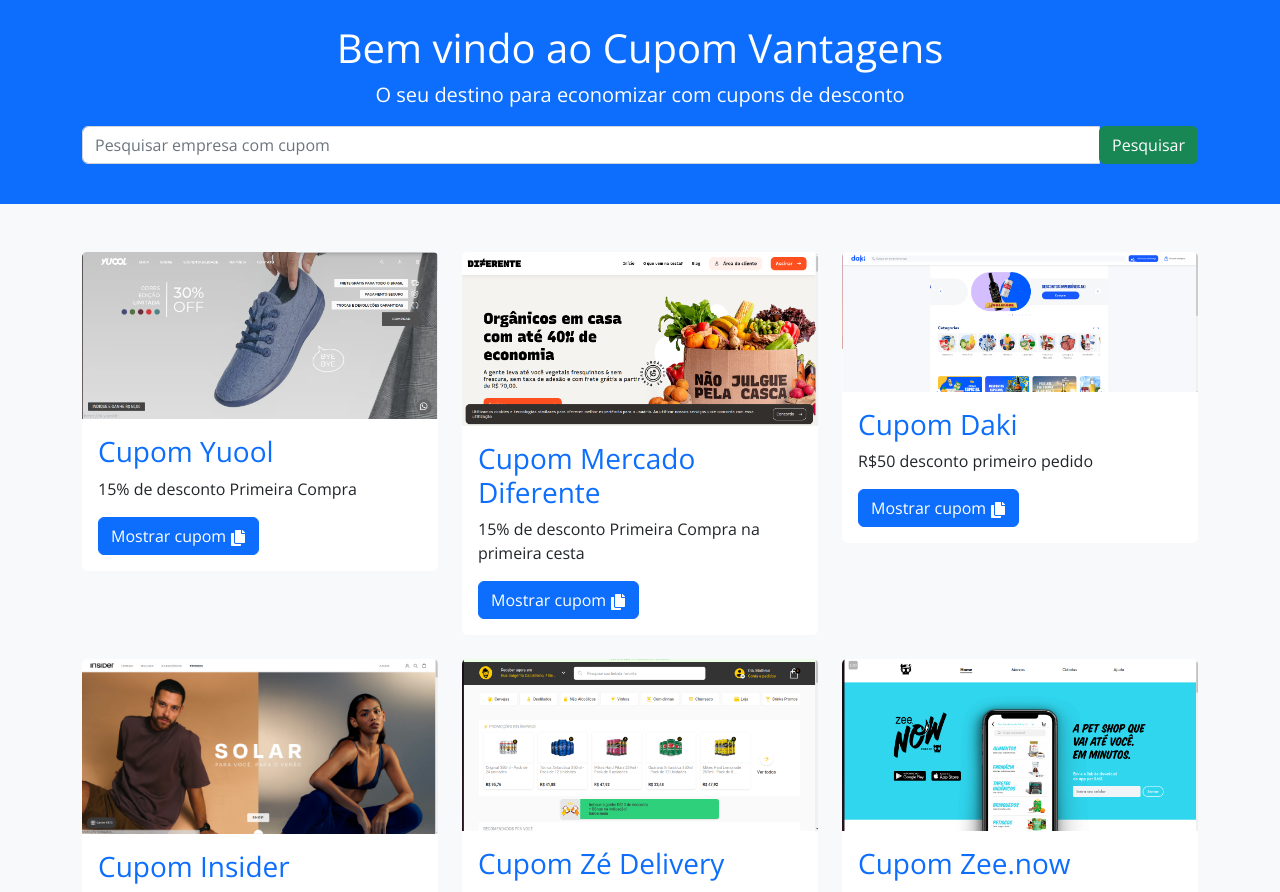
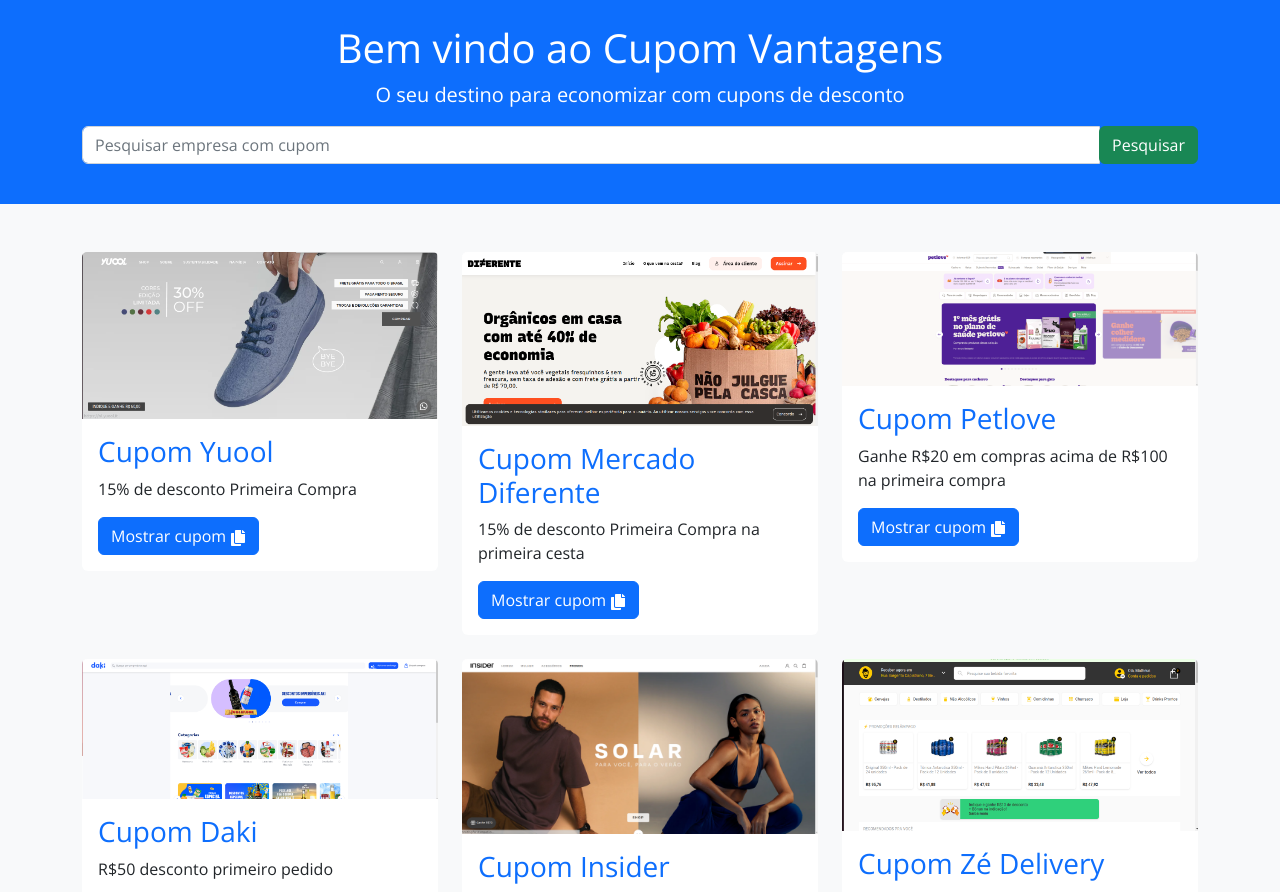
Before and after one commit to puppe1990/coupon-site, a React (Create React App) app: page / in a window 1280 px wide. Shown: the top 892 px of the page. Built offline with nearby package versions, Linux system fonts and the light colour scheme.

Commit message:
add new copoun and add meta tag

```diff
--- a/public/index.html
+++ b/public/index.html
@@ -2,6 +2,7 @@
 <html lang="en">
   <head>
     <meta charset="utf-8" />
+    <meta name="lomadee-verification" content="23339877" />
     <link rel="icon" href="%PUBLIC_URL%/favicon.ico" />
     <meta name="viewport" content="width=device-width, initial-scale=1" />
     <meta name="theme-color" content="#000000" />
--- a/src/App.js
+++ b/src/App.js
@@ -18,6 +18,7 @@
 import image12 from "./images/woba.png";
 import image13 from "./images/daki.png";
 import image14 from "./images/uber.png";
+import image15 from "./images/petlove.png";
 
 function App() {
   useEffect(() => {
@@ -42,6 +43,13 @@
       discount: "15% de desconto Primeira Compra na primeira cesta",
       couponCode: "",
       link: "https://mercdif.me/matheus-nunes-puppe",
+    },
+    {
+      name: "Cupom Petlove",
+      logo: image15,
+      discount: "Ganhe R$20 em compras acima de R$100 na primeira compra",
+      couponCode: "@MAT417915",
+      link: "https://www.petlove.com.br/?coupon=@MAT417915",
     },
     {
       name: "Cupom Daki",
```
Also changed, not shown: src/images/petlove.png (added).
